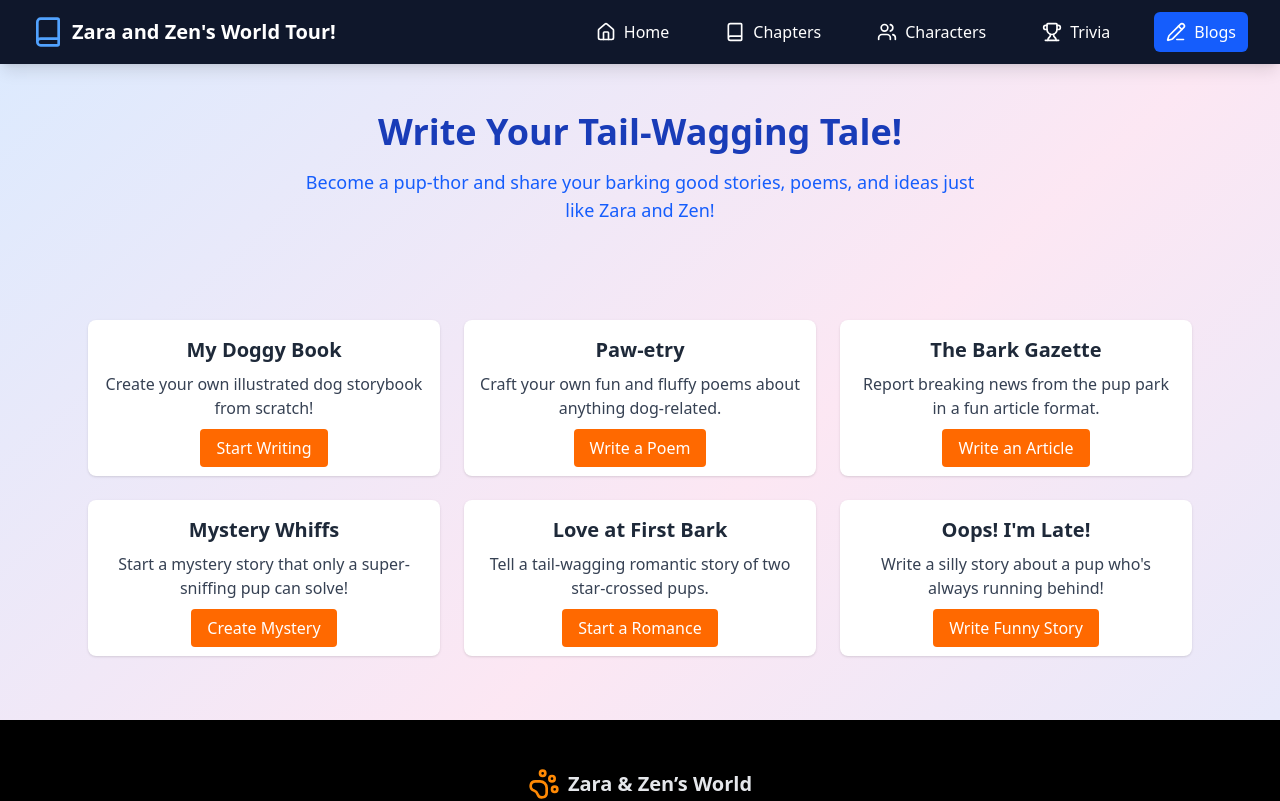
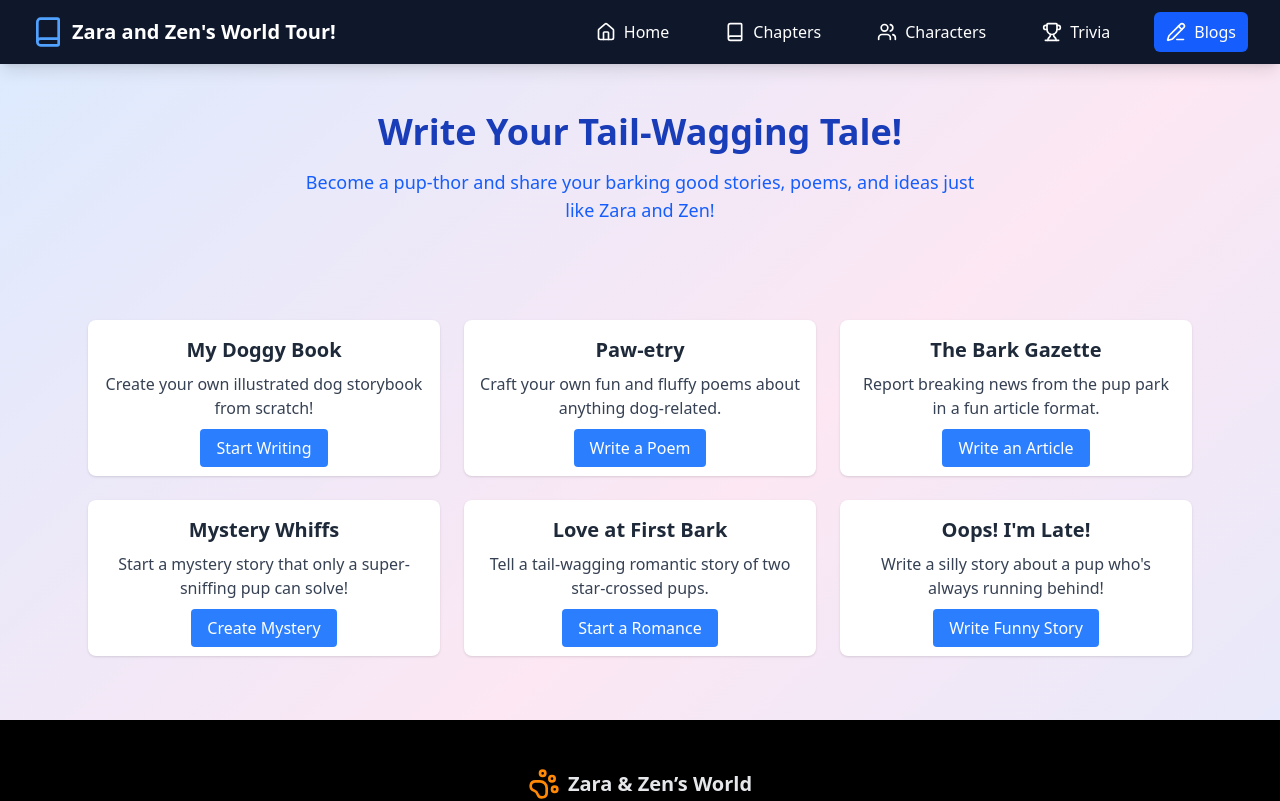
Before and after one commit to akabhowmick/zara-zen-world-tour, a React (Vite) app: page /blog in a window 1280 px wide. Shown: the top 801 px of the page. Built offline with nearby package versions, Linux system fonts and the light colour scheme.

Commit message:
update blog style

```diff
--- a/src/components/Blog/BlogView.tsx
+++ b/src/components/Blog/BlogView.tsx
@@ -1,5 +1,4 @@
-import { Link } from "react-router-dom"
-import { writingActivities } from "../../utils/blogInfo"
+import { WritingActivities } from "./WritingActivities";
 
 export const BlogView = () => {
   return (
@@ -13,19 +12,8 @@ export const BlogView = () => {
       </section>
 
       <section className="py-12 px-6 grid grid-cols-1 md:grid-cols-2 lg:grid-cols-3 gap-6 max-w-6xl mx-auto">
-        {writingActivities.map(({ title, description, to, cta }) => (
-          <div key={to} className="bg-white rounded-lg p-4 shadow text-center">
-            <h3 className="font-bold text-xl mb-2">{title}</h3>
-            <p className="text-gray-700 mb-4">{description}</p>
-            <Link
-              to={to}
-              className="bg-orange-500 text-white py-2 px-4 rounded hover:bg-orange-600"
-            >
-              {cta}
-            </Link>
-          </div>
-        ))}
+        <WritingActivities />
       </section>
     </div>
-  )
-}
+  );
+};
--- /dev/null
+++ b/src/components/Blog/WritingActivities.tsx
@@ -0,0 +1,18 @@
+import { Link } from "react-router-dom";
+import { writingActivities } from "../../utils/blogInfo";
+
+export const WritingActivities = () => {
+  return (
+    <>
+      {writingActivities.map(({ title, description, to, cta }) => (
+        <div key={to} className="bg-white rounded-lg p-4 shadow text-center">
+          <h3 className="font-bold text-xl mb-2">{title}</h3>
+          <p className="text-gray-700 mb-4">{description}</p>
+          <Link to={to} className="bg-blue-500 text-white py-2 px-4 rounded hover:bg-blue-600">
+            {cta}
+          </Link>
+        </div>
+      ))}
+    </>
+  );
+};
```
